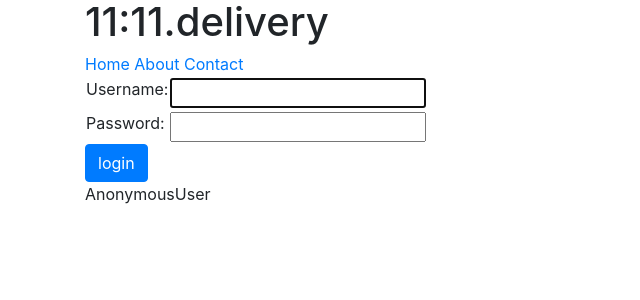
After one commit to georgesp90/trydjango, a Django app: page /login/ in a window 1280 px wide. The commit adds this page. Shown: the top 300 px of the page, without its empty margins (0-640 px from the left). Run offline with Django 3.2, Linux system fonts and the light colour scheme; some libraries are stand-ins or nearby versions.

Commit message:
login + made contact list a table .. also less uggs

```diff
--- a/trydjango1-11/src/muypicky/urls.py
+++ b/trydjango1-11/src/muypicky/urls.py
@@ -17,6 +17,10 @@ from django.conf.urls import url
 from django.contrib import admin
 from django.views.generic import TemplateView
 
+from django.contrib.auth.views import LoginView
+
+
+
 from contacts.views import (
 	contact_create_view,
 	contacts_list_view,
@@ -28,6 +32,7 @@ from contacts.views import (
 urlpatterns = [
     url(r'^admin/', admin.site.urls),
     url(r'^$', TemplateView.as_view(template_name='home.html')),
+    url(r'^login/$', LoginView.as_view(), name='login'),
     url(r'^contacts_list/$', ContactsListView.as_view()),
     url(r'^contacts_list/create/$', UserContactsCreateView.as_view()),
     # url(r'^contacts_list/create/$', contact_create_view),
--- /dev/null
+++ b/trydjango1-11/src/templates/registration/login.html
@@ -0,0 +1,38 @@
+{% extends "base.html" %}
+
+{% block content %}
+
+{% if form.errors %}
+<p>Your username and password didn't match. Please try again.</p>
+{% endif %}
+
+{% if next %}
+    {% if user.is_authenticated %}
+    <p>Your account doesn't have access to this page. To proceed,
+    please login with an account that has access.</p>
+    {% else %}
+    <p>Please login to see this page.</p>
+    {% endif %}
+{% endif %}
+
+<form method="post" action="{% url 'login' %}">
+{% csrf_token %}
+<table>
+<tr>
+    <td>{{ form.username.label_tag }}</td>
+    <td>{{ form.username }}</td>
+</tr>
+<tr>
+    <td>{{ form.password.label_tag }}</td>
+    <td>{{ form.password }}</td>
+</tr>
+</table>
+
+<input class="btn btn-primary" type="submit" value="login" />
+<input type="hidden" name="next" value="{{ next }}" />
+</form>
+
+{# Assumes you setup the password_reset view in your URLconf #}
+
+
+{% endblock %}
```
Also changed, not shown: trydjango1-11/src/contacts/templates/contacts/usercontacts_list.html (+24 -3 lines), trydjango1-11/src/db.sqlite3.
